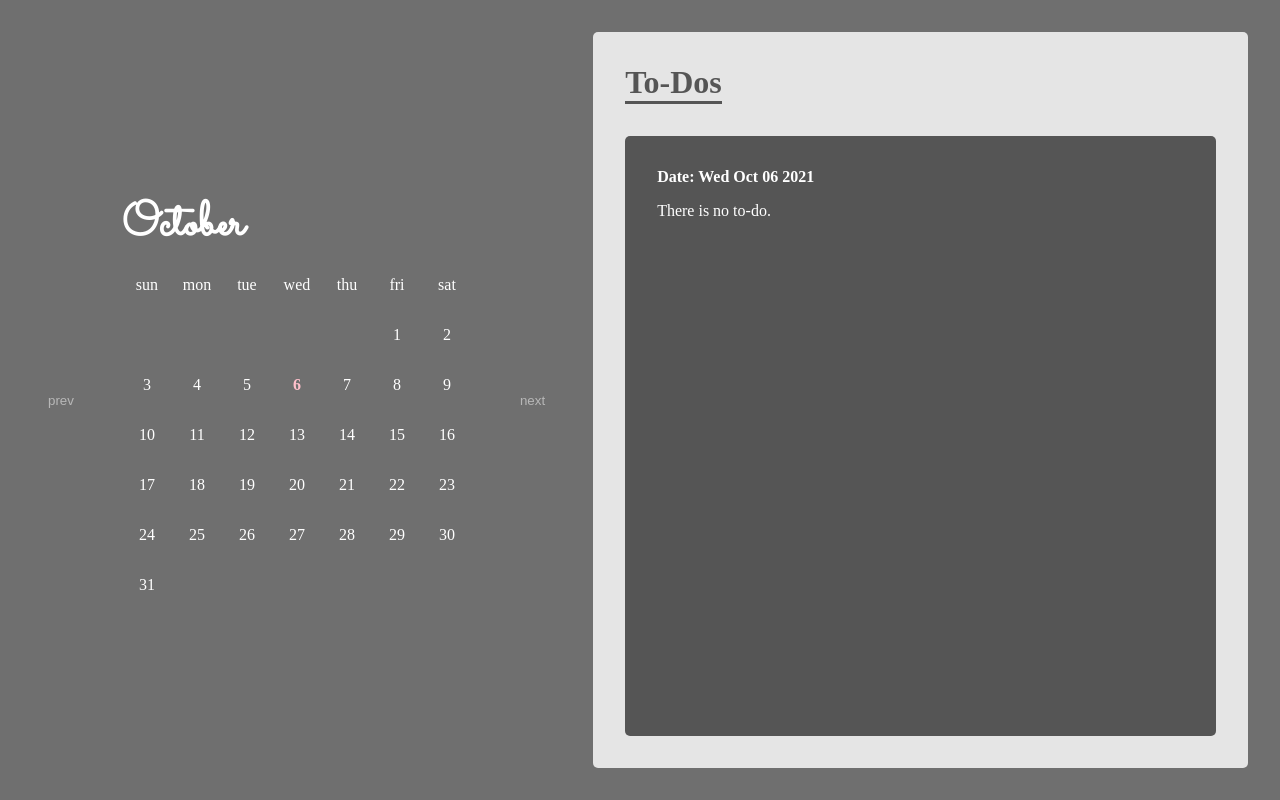
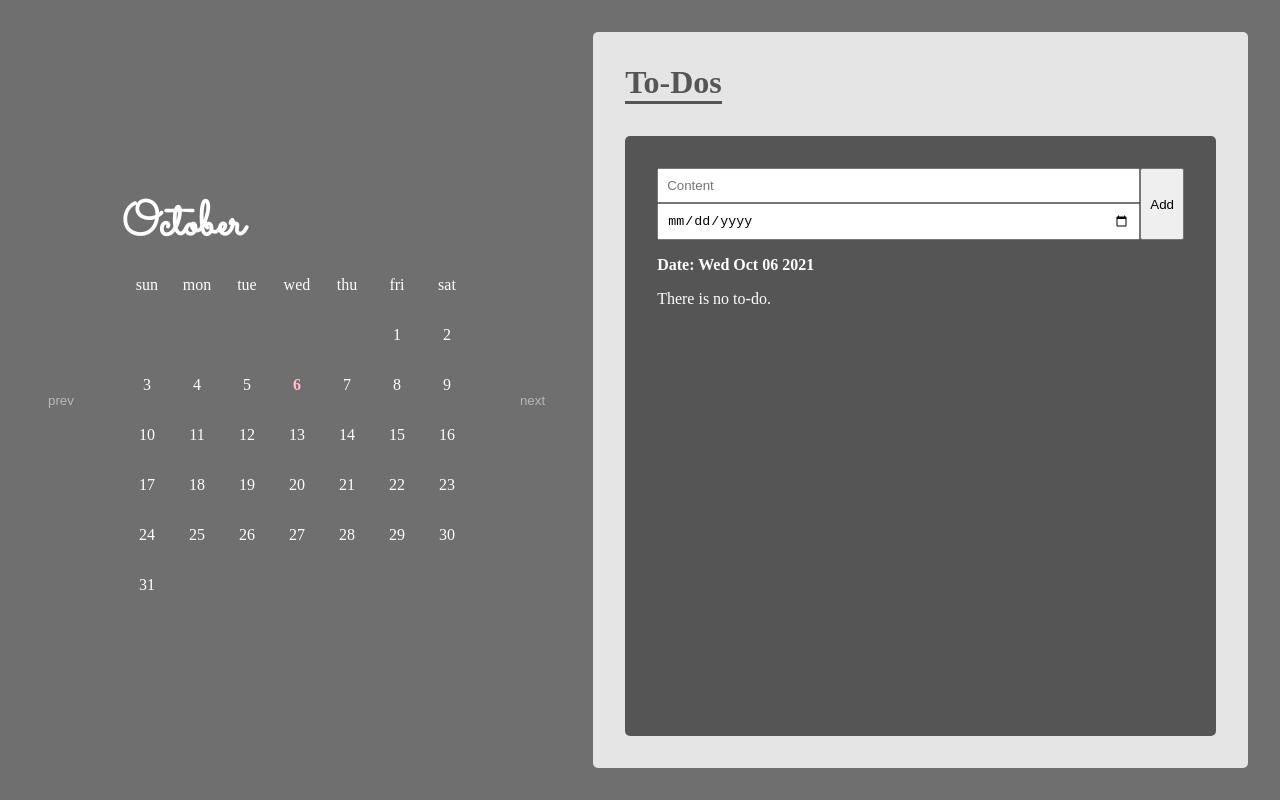
Before and after one commit to ksyksy815/vanilla-javscript-calendar, a website with bundled scripts: page index.html in a window 1280 px wide. Built offline with nearby package versions, Linux system fonts and the light colour scheme.

Commit message:
[Update] Todo form class

```diff
--- a/index.html
+++ b/index.html
@@ -30,7 +30,13 @@
   <main>
     <h1 id="main-title">To-Dos</h1>
     <section id="main-page">
-
+      <form id="todo-form">
+        <div>
+          <input type="text" placeholder="Content">
+          <input type="date">
+        </div>
+        <button>Add</button>
+      </form>
     </section>
   </main>
 </body>
--- a/js/App.js
+++ b/js/App.js
@@ -6,6 +6,8 @@ export default class App {
     this.today = new Date()
     this.displayedYear = new Date().getFullYear()
     this.displayedMonth = new Date().getMonth()
+    this.createMode = false
+    this.currentSelectDay = this.today
   }
 
   renderTodoList (parentEl) {
--- a/style.css
+++ b/style.css
@@ -113,6 +113,14 @@ main {
   flex-direction: column;
   row-gap: 1rem;
 }
+
+#add-button {
+  width: 25px;
+  height: 25px;
+  align-self: flex-end;
+  font-weight: bold;
+}
+
 #main-page > ul {
   flex: 1 1 auto;
   display: flex;
@@ -124,6 +132,24 @@ main {
 
 #main-page > ul > li {
   width: 100%;
-
   background: 1px solid #e5e5e5;
 }
+
+#todo-form {
+  width: 100%;
+  display: flex;
+}
+
+#todo-form > div {
+  flex: 1 1 auto;
+  display: flex;
+  flex-direction: column;
+}
+
+#todo-form > div > input {
+  padding: 0.5rem;
+}
+
+#todo-form > button {
+  padding: 0.5rem;
+}
```
Also changed, not shown: js/Todos/Todo.js (+1 -6 lines), js/Todos/TodoForm.js (added, +13 -0 lines).
